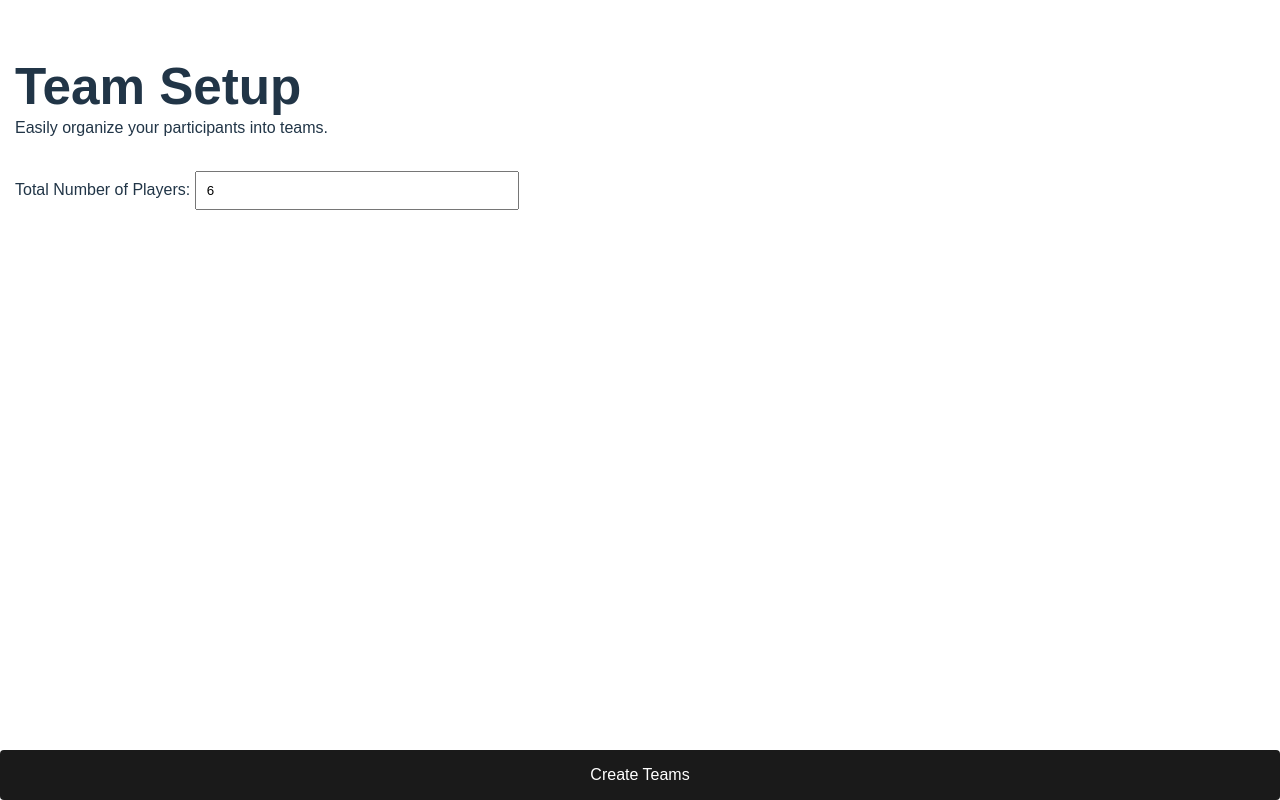
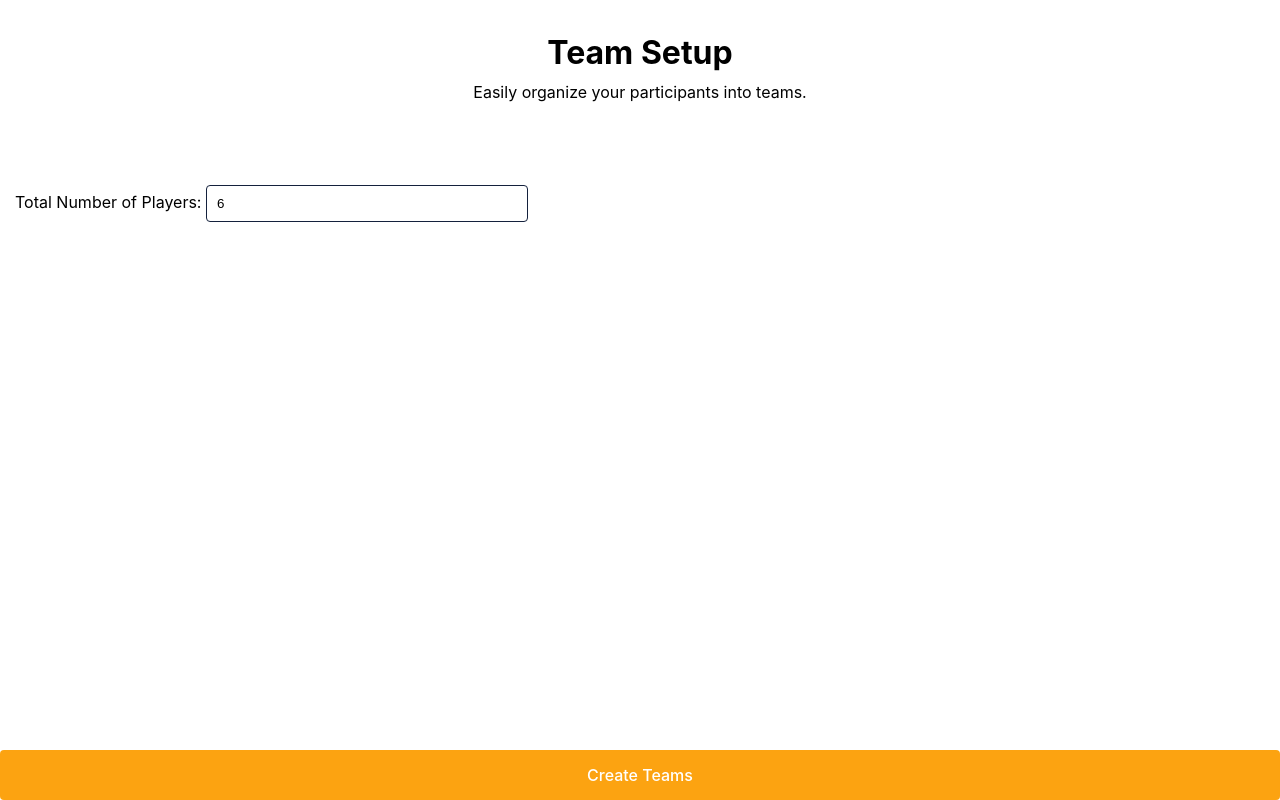
Before and after one commit to sifatul/gameplan, a React (Vite) app: page / in a window 1280 px wide. Built offline with nearby package versions, Linux system fonts and the light colour scheme.

Commit message:
chore: improved css

```diff
--- a/src/App.css
+++ b/src/App.css
@@ -1,104 +1,123 @@
-#root {
-  width: 100%;
-}
-body, html {
-  font-family: Arial, sans-serif;
-  margin: 0;
-  padding: 0;
-}
-
 .App {
   display: flex;
   flex-direction: column;
-  /* padding: 20px; */
-  /* height: calc(100vh - 20px); */
   justify-content: space-between;
+  height: 100vh; /* Ensure the App takes full height */
 }
-.main-content{
+
+.main-content {
   position: relative;
   display: flex;
   flex-direction: column;
   height: calc(100vh - 50px);
   width: 100vw;
-}
-.main-content input{
-  margin: 5px 0;
+  padding: 0 20px; /* Added horizontal padding for better spacing */
+  box-sizing: border-box; /* Ensure padding is included in total width */
 }
 
-.action-btn{
+.main-content input {
+  margin: 10px 0; /* Increased margin for better spacing */
+
+}
+
+
+
+.action-btn {
   height: 50px;
+  background-color: #FCA311; /* Dark blue for action buttons */
+  color: #FFFFFF; /* White text */
+  border: none; /* No border */
+  cursor: pointer; /* Pointer cursor on hover */
+  transition: background-color 0.25s, transform 0.1s; /* Smooth transition for background color and scale */
+  border-radius: 4px; /* Rounded corners for buttons */
+}
+
+.action-btn:hover {
+  background-color: #FFFFFF; /* Change background on hover */
+  color: #FCA311; /* Change text color on hover */
+  transform: scale(1.05); /* Slightly scale up on hover for a better visual cue */
 }
 
 .PlayerList {
   flex: 1;
-  background-color: #f7f7f7;
+  background-color: #ffffff; /* White background for PlayerList */
   padding: 20px;
-  border-left: 2px solid #ccc;
+  border-left: 2px solid #ccc; /* Light gray border */
   height: 100vh;
-  overflow-y: auto;
-  color: black
+  overflow-y: auto; /* Enable scrolling if content exceeds height */
+  color: #000000; /* Black text */
+  box-shadow: 0 2px 4px rgba(0, 0, 0, 0.1); /* Subtle shadow for depth */
 }
 
-
-
-
-
 .team h3 {
-  color: #007bff;
+  color: #14213D; /* Dark blue for team headings */
+  font-weight: bold; /* Bold team headings */
 }
 
 .match h3 {
-  color: #28a745;
+  color: #28a745; /* Green for match headings */
+  font-weight: bold; /* Bold match headings */
 }
 
 .match-result h3 {
-  color: #d9534f;
+  color: #d9534f; /* Red for match results */
+  font-weight: bold; /* Bold match result headings */
 }
 
 .match .scores input {
   width: 50px;
   text-align: center;
-}
-.titleHolder{
-  padding: 10px 0;
-  min-height: 120px;
-}
-.titleHolder h1{
-  margin-bottom: 0;
-}
-.titleHolder p{
-  margin-top: 0;
+  margin: 5px; /* Added margin for spacing between inputs */
+  padding: 8px; /* Added padding for comfort */
+  border-radius: 4px; /* Rounded corners */
+  border: 1px solid #E5E5E5; /* Light gray border for scores */
 }
 
+.titleHolder {
+  padding: 20px 0; /* Increased padding for better spacing */
+  min-height: 120px;
+  text-align: center; /* Center align title holder content */
+}
+
+.titleHolder h1 {
+  margin: 0; /* Remove bottom margin */
+  color: #000000; /* Black for main title */
+  font-size: 2em; /* Increased font size for emphasis */
+}
+
+.titleHolder p {
+  margin-top: 10px; /* Added margin to separate from title */
+}
 
 /* Add responsiveness */
 @media (max-width: 350px) {
-  /* .App {
-    flex-direction: column;
-    padding: 15px;
-  } */
-
   .PlayerList {
     flex: unset;
     width: 100%;
-    height: auto;
-    padding: 20px;
-    border-left: none;
-    margin-top: 20px;
-    box-sizing: border-box;
+    height: auto; /* Allow height to be auto for smaller screens */
+    padding: 15px; /* Adjusted padding for smaller screens */
+    border-left: none; /* Remove left border */
+    margin-top: 20px; /* Space from top */
+    box-sizing: border-box; /* Include padding in width */
+    box-shadow: none; /* Remove shadow for smaller screens */
   }
+
   input {
     width: 100%; /* Make inputs take full width of their container */
     box-sizing: border-box; /* Ensure padding and borders are included in the input width */
-    padding: 10px;
-    margin: 5px 0;
+    padding: 12px; /* Consistent padding */
+    margin: 10px 0; /* Consistent margin */
+    border: 1px solid #FCA311; /* Dark blue border */
+    border-radius: 4px; /* Rounded corners */
   }
+
   form {
     width: 100%;
     max-width: 100%; /* Ensure the form doesn't exceed the width of the container */
     box-sizing: border-box; /* Include padding and border in the element's total width */
   }
-  .titleHolder, .titleHolder h1{
-    padding-top: 0;;
+
+  .titleHolder, .titleHolder h1 {
+    padding-top: 0; /* Remove top padding */
   }
 }
--- a/src/MatchContainer/MatchList.jsx
+++ b/src/MatchContainer/MatchList.jsx
@@ -9,7 +9,9 @@ function MatchListPage(props) {
   const { matches, setMatchList, changeMatchStatus } = useMatch();
   const { players, addPlayer, removePlayer, changePlayerName, getActivePlayers } = usePlayers();
 
-  const handleGameStatusUpdate = useCallback((roundIdx, status) => changeMatchStatus(roundIdx, status), []);
+  const handleGameStatusUpdate = useCallback((roundIdx, status) => {
+    changeMatchStatus(roundIdx, status)
+  }, []);
 
   useEffect(() => {
     const activePlayers = getActivePlayers();
@@ -26,23 +28,32 @@ function MatchListPage(props) {
         {matches.map((round, roundIdx) => {
           const { isActive, team1, team2 } = round;
           return (
-            <div key={`round-${roundIdx}`}>
-              <div className={`match-team ${isActive ? 'active' : ''}`}>
-                <div className="flex-row">
-                  <IoMdPeople className={isActive ? '' : 'icon-inactive'} size={20} style={{ marginRight: '10px' }} />
-                  <div>
-                    <span> {team1[0]}</span> & <span>{team1[1]}</span> <br></br>
-                    <span> {team2[0]}</span> & <span>{team2[1]}</span>
-                  </div>
+            <li key={`round-${roundIdx}`} className={`match-team ${isActive ? 'active' : ''}`}>
+              <div className="flex-row">
+                <IoMdPeople className={isActive ? '' : 'icon-inactive'} size={20} style={{ marginRight: '10px' }} />
+                <div>
+                  <div className="team-name">{team1[0]}</div>
+                  <div className="team-name">{team1[1]}</div>
                 </div>
-                {isActive && <MdCheckCircleOutline size={25} onClick={e => handleGameStatusUpdate(roundIdx, false)} />}
-                {!isActive && <MdCheckCircle size={25} onClick={e => handleGameStatusUpdate(roundIdx, true)} />}
               </div>
-            </div>
+              <div className="flex-row">
+                <IoMdPeople className={isActive ? '' : 'icon-inactive'} size={20} style={{ marginRight: '10px' }} />
+                <div>
+                  <div className="team-name">{team2[0]}</div>
+                  <div className="team-name">{team2[1]}</div>
+                </div>
+              </div>
+              {isActive ? (
+                <MdCheckCircle size={25} onClick={() => handleGameStatusUpdate(roundIdx, false)} className="status-icon" />
+              ) : (
+                <MdCheckCircleOutline size={25} onClick={() => handleGameStatusUpdate(roundIdx, true)} className="status-icon" />
+              )}
+            </li>
           );
         })}
       </ul>
     </>
   );
 }
+
 export default MatchListPage;
--- a/src/index.css
+++ b/src/index.css
@@ -1,79 +1,136 @@
+/* Color Palette
+   Black: #000000
+   Dark Blue: #14213D
+   Orange: #FCA311
+   Light Gray: #E5E5E5
+   White: #FFFFFF
+*/
+
+/* ### Color Palette
+- **Primary Color**:
+  - **Dark Blue**: `#14213D`
+
+- **Secondary Color**:
+  - **Orange**: `#FCA311`
+
+- **Supporting Colors**:
+  - **Light Gray**: `#E5E5E5`
+  - **Black**: `#000000`
+  - **White**: `#FFFFFF`
+
+### Usage Recommendations
+1. **Primary Color (`Dark Blue: #14213D`)**:
+   - **Use for**: Backgrounds of buttons, headers, borders, and primary links.
+   - **Why**: Conveys professionalism and reliability.
+
+2. **Secondary Color (`Orange: #FCA311`)**:
+   - **Use for**: Hover states, accents, secondary buttons, and alerts.
+   - **Why**: Vibrant and energetic, ideal for call-to-action elements.
+
+3. **Supporting Colors**:
+   - **Light Gray**: Backgrounds for containers or sections.
+   - **Black**: Text for readability and contrast.
+   - **White**: Clean backgrounds and text on dark elements.
+
+### Example Use Cases
+- **Buttons**:
+  - **Primary**: Dark blue with white text.
+  - **Secondary**: Light gray with dark blue text; orange border on hover.
+
+- **Headings**: Dark blue for major headings, black for subheadings.
+
+- **Links**: Dark blue links with orange hover state.
+
+- **Containers**: Light gray for backgrounds to separate content.
+
+*/
+
 :root {
+  /* General Styles */
+  --color-black: #000000;
+  --color-dark-blue: #14213D;
+  --color-orange: #FCA311;
+  --color-light-gray: #E5E5E5;
+  --color-white: #FFFFFF;
+
+  /* Font Styles */
   font-family: Inter, system-ui, Avenir, Helvetica, Arial, sans-serif;
   line-height: 1.5;
   font-weight: 400;
-
   color-scheme: light dark;
-  color: #213547;
-  background-color: #ffffff;
-
+  color: var(--color-black);
+  background-color: var(--color-white);
   font-synthesis: none;
   text-rendering: optimizeLegibility;
   -webkit-font-smoothing: antialiased;
   -moz-osx-font-smoothing: grayscale;
 }
 
-a {
-  font-weight: 500;
-  color: #646cff;
-  text-decoration: inherit;
-}
-a:hover {
-  color: #535bf2;
-}
-
-body {
+html, body {
   margin: 0;
-  /* display: flex; */
-  place-items: center;
+  padding: 0;
+  display: flex;
+  justify-content: center;
+  align-items: center;
   min-width: 320px;
   min-height: 100vh;
+  background-color: var(--color-white);
+  color: var(--color-black);
 }
 
 h1 {
   font-size: 3.2em;
   line-height: 1.1;
+  color: var(--color-dark-blue);
+}
+
+a {
+  font-weight: 500;
+  color: var(--color-orange);
+  text-decoration: none; /* Set to none for cleaner styling */
+}
+
+a:hover {
+  color: var(--color-dark-blue);
 }
 
 button {
-  border: 1px solid transparent;
   padding: 0.6em 1.2em;
   font-size: 1em;
   font-weight: 500;
   font-family: inherit;
-  background-color: #1a1a1a;
+  background-color: var(--color-white);
+  color: var(--color-black);
+  border: 1px solid transparent;
+  border-radius: 4px;
   cursor: pointer;
   transition: border-color 0.25s;
-  border-radius: 4px;
-  color: white;
 }
+
 button:hover {
-  border-color: #646cff;
+  border-color: var(--color-orange);
 }
-button:focus,
-button:focus-visible {
+
+button:focus, button:focus-visible {
   outline: 4px auto -webkit-focus-ring-color;
 }
 
-
-/* Secondary Button */
 button.secondary {
-  background-color: #4d4d4d; /* Lighter gray for secondary button */
-  color: #fff;
+  background-color: var(--color-white);
+  color: var(--color-black);
 }
 
 button.secondary:hover {
-  background-color: #666; /* Hover color for secondary button */
-}
-
-ul {
-  padding: 0;
+  background-color: var(--color-orange);
+  color: var(--color-white);
 }
 
 input {
   padding: 10px;
   width: 100%;
   max-width: 300px;
+  border: 1px solid var(--color-dark-blue);
+  border-radius: 4px;
 }
 
 .container {
@@ -81,32 +138,21 @@ input {
   padding: 15px;
 }
 
-
-
-/* @media (prefers-color-scheme: light) {
-  :root {
-    color: #213547;
-    background-color: #ffffff;
-  }
-  a:hover {
-    color: #747bff;
-  }
-
-} */
-
-/* Add responsiveness */
+/* Responsive Styles */
 @media (max-width: 768px) {
   body {
     font-size: 14px;
   }
+
   h1 {
     font-size: 2em;
   }
+
   button {
-    border-color: #646cff;
-  }
-  input:focus-visible {
-    border: 0;
+    border-color: var(--color-orange);
   }
 
+  input:focus-visible {
+    border: 1px solid var(--color-orange);
+  }
 }
```
Also changed, not shown: src/MatchContainer/MatchContainer.css (+59 -28 lines).
